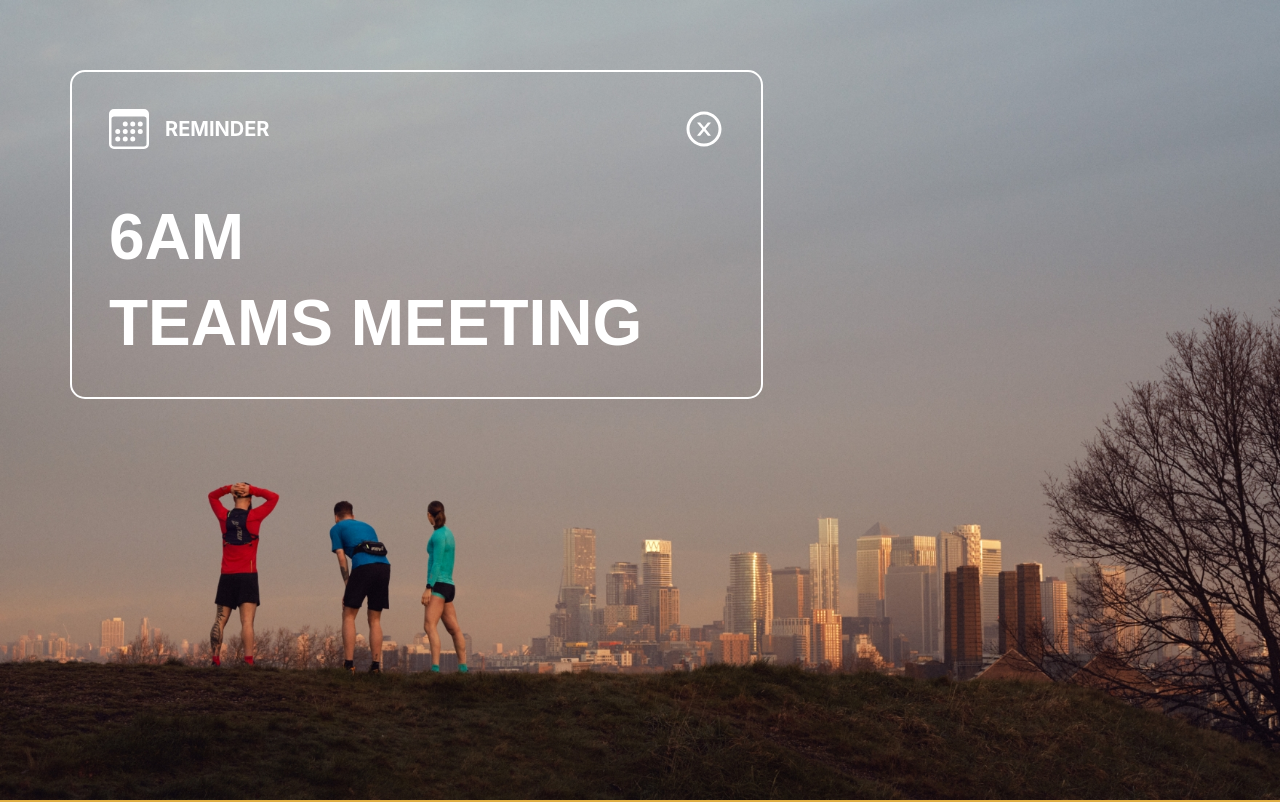
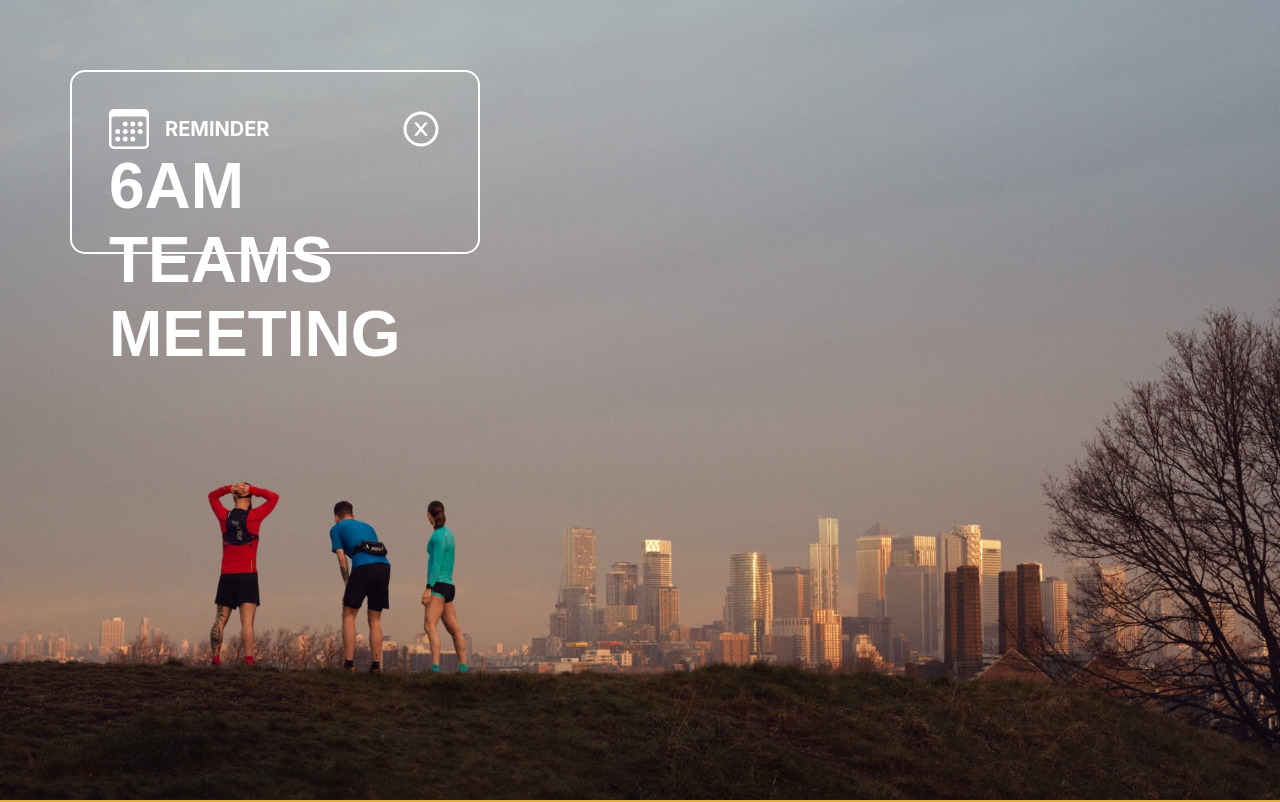
Before and after one commit to leoarthurwall/Inov8WebBuild, a React (Create React App) app: page / in a window 1280 px wide. Shown: the top 802 px of the page. Built offline with nearby package versions, Linux system fonts and the light colour scheme.

Commit message:
gave relative sizes to the section one notification

```diff
--- a/src/Components/SectionOne/SectionOneNotification/SectionOneNotification.js
+++ b/src/Components/SectionOne/SectionOneNotification/SectionOneNotification.js
@@ -4,10 +4,8 @@ import { AiOutlineCloseCircle } from "react-icons/ai";
 import { BsCalendar3 } from "react-icons/bs";
 
 const NotificationContainer = styled.div`
-  top: 71px;
-  left: 70px;
-  width: 615px;
-  height: 251px;
+  width: 32%;
+  height: 23%;
   border: 2px solid #ffffff;
   border-radius: 15px;
 
@@ -19,6 +17,7 @@ const NotificationContainer = styled.div`
   display: flex;
   flex-direction: column;
   justify-content: space-between;
+
 `;
 
 const TopRowContainer = styled.div`
@@ -40,7 +39,6 @@ const ReminderText = styled.h4`
 const TextContainer = styled.div`
   display: flex;
   flex-direction: column;
-  gap: 12px;
 `;
 const NotificationText = styled.h3`
   color: #fff;
--- a/src/index.css
+++ b/src/index.css
@@ -14,3 +14,11 @@ code {
   font-family: source-code-pro, Menlo, Monaco, Consolas, 'Courier New',
     monospace;
 }
+
+* {
+  box-sizing: border-box;
+}
+
+html {
+  font-size: 16px;
+}
```
Also changed, not shown: 1 other file (tests, documents, lock files or other folders).
